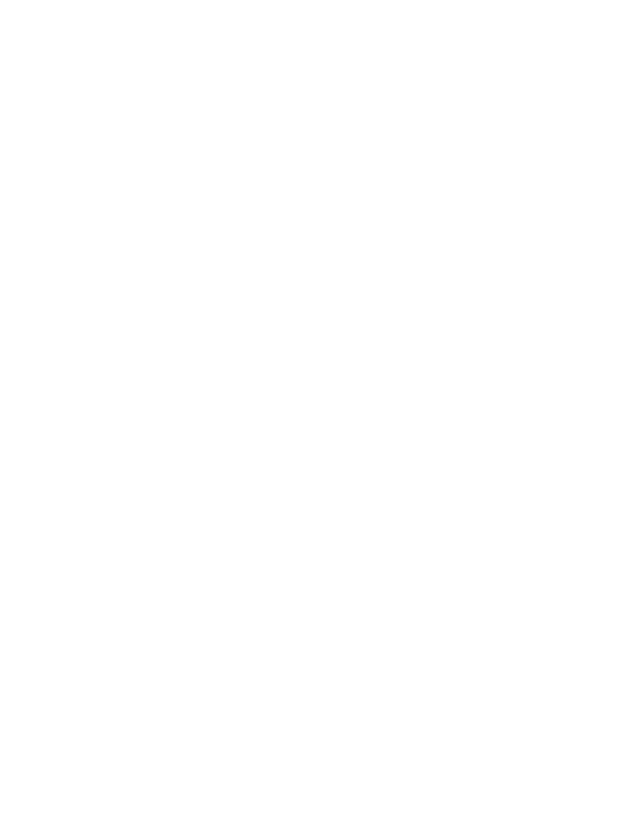
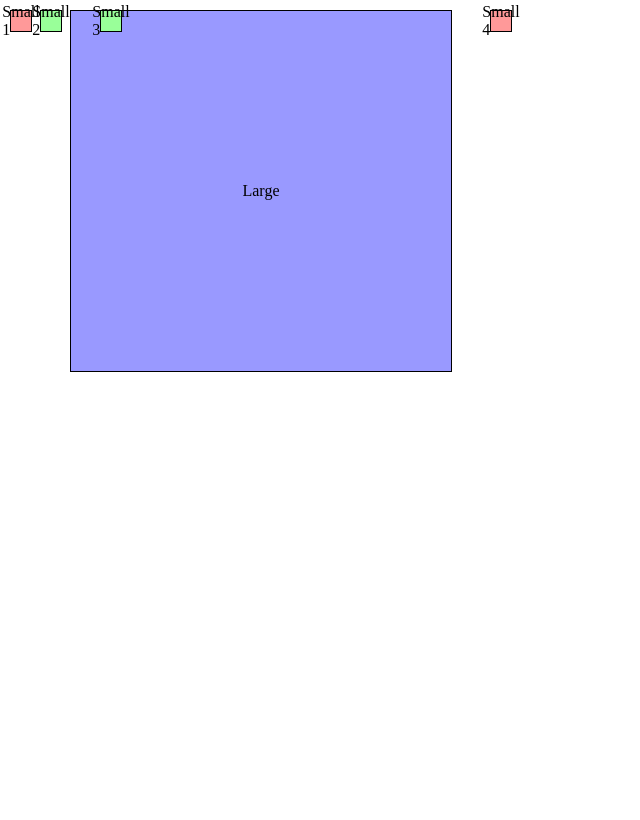
Before and after one commit to OmkarrMain/Turf-Booking-System, a Flask app: page /yoga in a window 1280 px wide. Before the commit the part shown is empty. Shown: the whole page, without its empty margins (0-640 px from the left). Run offline with Flask 3, Linux system fonts and the light colour scheme; some libraries are stand-ins or nearby versions.

Commit message:
code updated

```diff
--- a/static/css/checkout.css
+++ b/static/css/checkout.css
@@ -1,7 +1,5 @@
-body {
-    font-family: Arial, sans-serif;
-}
 
+  /* Checkout Page */
 .turf-name, .dates {
     text-align: center;
     margin-bottom: 20px;
--- a/static/css/style.css
+++ b/static/css/style.css
@@ -249,7 +249,11 @@ footer {
   background: #acacac;
   color: #0e0e0e;
   padding: 100px 0 30px;
-  border-top-left-radius: 125px;
+  border-top-left-radius: 90px;
+  border-top-right-radius: 90px;
+  /* border-bottom-left-radius: 90px;
+  border-bottom-right-radius: 90px;    */
+     /* 125 */
   font-size: 13px;
   line-height: 20px;
 }
--- /dev/null
+++ b/static/css/yoga.css
@@ -0,0 +1,38 @@
+html,
+body {
+  margin: 0;
+  padding: 0;
+  height: 100%;
+}
+
+.container-grid {
+  display: grid;
+  grid-template-columns: repeat(3, 20px) 380px repeat(2, 20px);
+  grid-template-rows: repeat(2, 20px) 360px repeat(2, 20px);
+  gap: 10px;
+  width: 100%;
+  height: 100%;
+  padding: 10px;
+}
+
+.container {
+  border: 1px solid black;
+  display: flex;
+  justify-content: center;
+  align-items: center;
+}
+
+.container-small {
+  width: 20px;
+  height: 20px;
+}
+
+.container-large {
+  width: 380px;
+  height: 360px;
+}
+
+.container-small:nth-child(odd) { background-color: #ff9999; }
+.container-small:nth-child(even) { background-color: #99ff99; }
+.container-large { background-color: #9999ff; }
+/* Add more container styles as needed */
--- a/templates/checkout.html
+++ b/templates/checkout.html
@@ -7,6 +7,7 @@
     <link rel="stylesheet" href="../static/css/checkout.css">
 </head>
 <body>
+        <!-- Turf Booking -->
         <div class="turf-name">Turf Name</div>
         <div class="dates">Dates</div>
         <div class="slots">
@@ -24,5 +25,7 @@
             <button class="proceed-btn">Proceed</button>
         </div>
         <script src="../static/js/checkout.js"></script>
+    </div>
+
 </body>
 </html>
--- a/templates/cricket.html
+++ b/templates/cricket.html
@@ -13,7 +13,7 @@
     <div class="container">
       <img src="../static/images/C Turf 7.jpg" alt="Turf Image">
       <div class="info">
-        <h1>The Spirit Field - Samhita Complex (Building no.8)</h1>
+        <h1> The Spirit Field - Samhita Complex (Building no.8)</h1>
         <p>₹1,500 onwards • 12:00 am - 11:59 pm</p>
         <p class="rating">Rating: 3.7</p>
       </div>
--- a/templates/yoga.html
+++ b/templates/yoga.html
@@ -0,0 +1,22 @@
+<!DOCTYPE html>
+<html lang="en">
+<head>
+  <meta charset="UTF-8">
+  <meta name="viewport" content="width=device-width, initial-scale=1.0">
+  <title>Grid of Containers</title>
+  <link rel="stylesheet" href="../static/css/yoga.css">
+</head>
+<body>
+  <div class="container-grid">
+    <div class="container container-small">Small 1</div>
+    <div class="container container-small">Small 2</div>
+    <div class="container container-large">Large</div>
+    <div class="container container-small">Small 3</div>
+    <div class="container container-small">Small 4</div>
+  </div>
+
+  <script>
+    // JavaScript for adding more containers if needed
+  </script>
+</body>
+</html>
```
Lines whose indentation alone changed are shown as unchanged.
